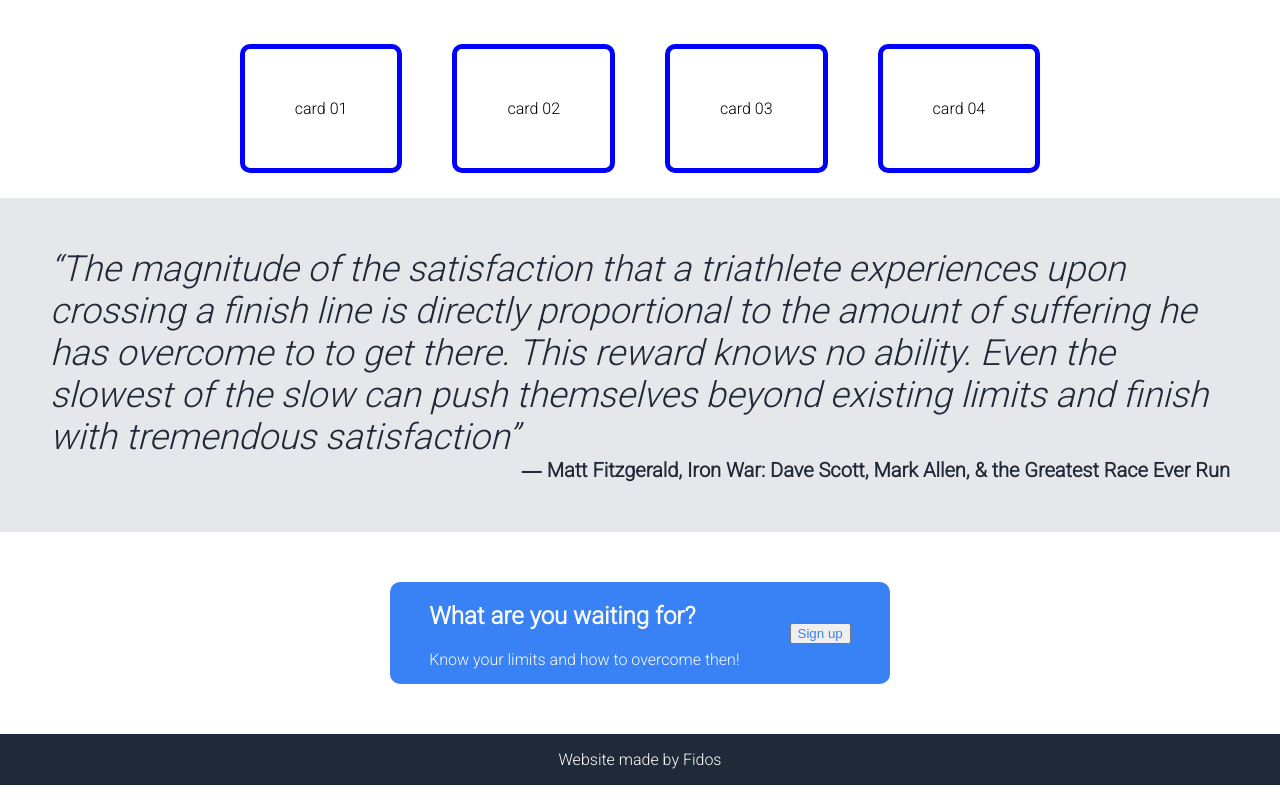
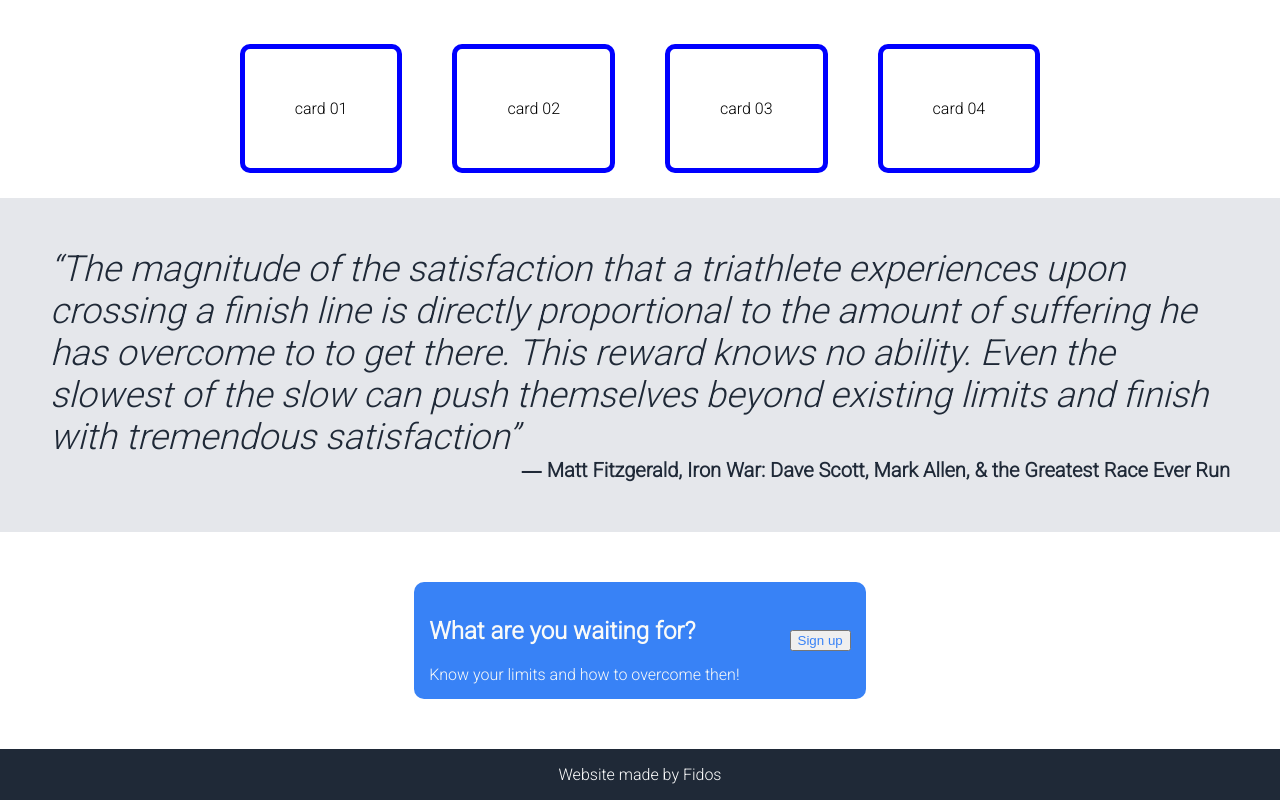
Before and after one commit to wolfmagi/triathlon-page, a plain HTML site: page index.html in a window 1280 px wide. Shown: the part 473-1273 px from the top of the page. Drawn offline with Linux system fonts and the light colour scheme.

Commit message:
Fix fourth container flex

```diff
--- a/index.html
+++ b/index.html
@@ -54,7 +54,7 @@
     </div>
     <div class="fourth_Container">
         <div class="container_four">
-            <div>
+            <div class="text_four">
                 <h2>What are you waiting for? </h2>
                 <p>Know your limits and how to overcome then! </p>
             </div>
--- a/style.css
+++ b/style.css
@@ -126,23 +126,29 @@ button{
     color: #f9faf8;
 
 }
+/* TODO - Adjust container four for mobile screen (now flex) */
+
 .container_four{
     display: flex;
+    padding: 15px;
     background-color: #3882f6;
+    flex-wrap: wrap;
     border-radius: 10px;
     justify-content: center;
     margin: 50px;
-    width: 500px;
 }
 .container_four p{
     display: flex;
     margin: 0;
     padding: 0;
-    padding-bottom: 15px;
+}
+.text_four{
+    display: flex;
+    flex-direction: column;
+    margin-right: 50px;
 }
 .button{
     display: flex;
     justify-content: center;
     align-items: center;
-    margin-left: 50px;
 }
```
